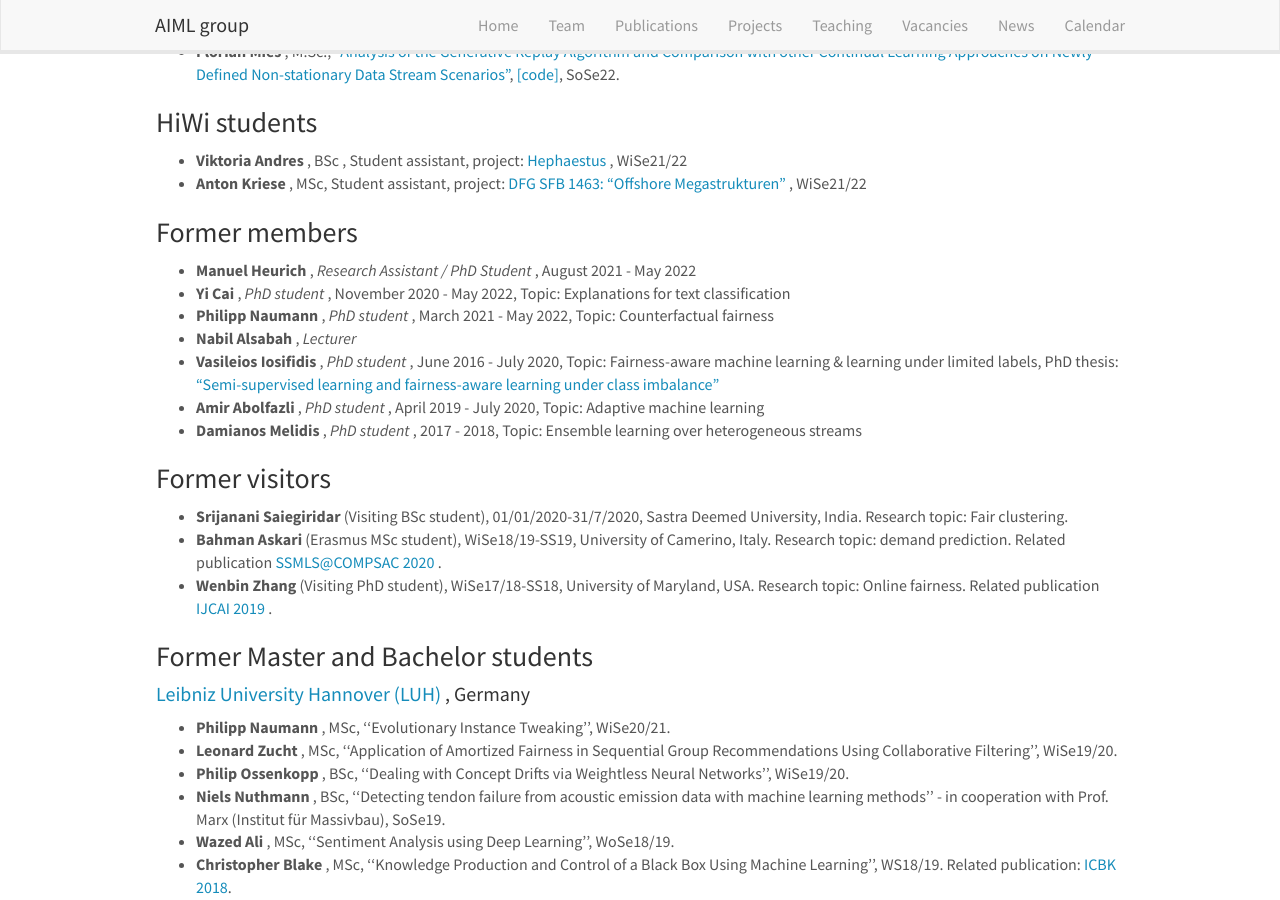
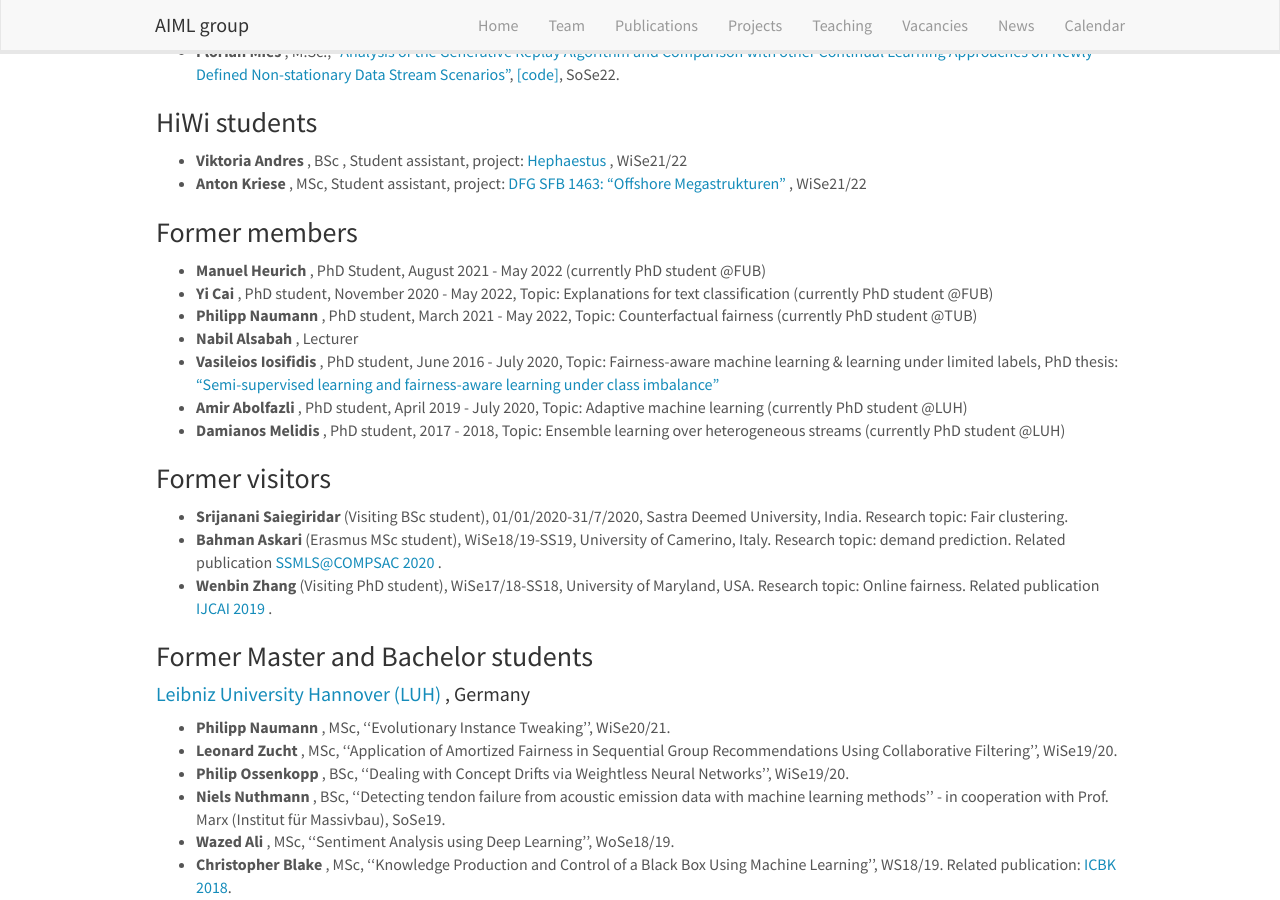
Before and after one commit to AIML-research/AIML-research.github.io, a Jekyll site: the page built from _pages/team.md, in a window 1280 px wide and 900 px high, scrolled down 1031 px. Built offline with Jekyll 4.4.1, drawn with Linux system fonts in a browser that asks for light colours; nearby versions of some CDN libraries.

Commit message:
Update team.md

```diff
--- a/_pages/team.md
+++ b/_pages/team.md
@@ -216,13 +216,13 @@ permalink: /team/
 
 ### Former members
 
-- <b> Manuel Heurich </b>, <i> Research Assistant / PhD Student </i>, August 2021 - May 2022
-- <b> Yi Cai </b>, <i> PhD student </i>, November 2020 - May 2022, Topic: Explanations for text classification
-- <b> Philipp Naumann </b>, <i> PhD student </i>, March 2021 - May 2022, Topic: Counterfactual fairness
-- <b> Nabil Alsabah </b>, <i> Lecturer </i>
-- <b> Vasileios Iosifidis </b>, <i> PhD student </i>, June 2016 - July 2020, Topic: Fairness-aware machine learning & learning under limited labels, PhD thesis: <a href ="http://l3s.de/~iosifidis/Publications/PHD_Dissertation.pdf"> "Semi-supervised learning and fairness-aware learning under class imbalance" </a>
-- <b> Amir Abolfazli </b>, <i> PhD student </i>, April 2019 - July 2020, Topic: Adaptive machine learning
-- <b> Damianos Melidis </b>, <i> PhD student </i>, 2017 - 2018, Topic: Ensemble learning over heterogeneous streams
+- <b> Manuel Heurich </b>, PhD Student, August 2021 - May 2022 (currently PhD student @FUB)
+- <b> Yi Cai </b>, PhD student, November 2020 - May 2022, Topic: Explanations for text classification (currently PhD student @FUB)
+- <b> Philipp Naumann </b>, PhD student, March 2021 - May 2022, Topic: Counterfactual fairness  (currently PhD student @TUB)
+- <b> Nabil Alsabah </b>, Lecturer
+- <b> Vasileios Iosifidis </b>, PhD student, June 2016 - July 2020, Topic: Fairness-aware machine learning & learning under limited labels, PhD thesis: <a href ="http://l3s.de/~iosifidis/Publications/PHD_Dissertation.pdf"> "Semi-supervised learning and fairness-aware learning under class imbalance" </a>
+- <b> Amir Abolfazli </b>, PhD student, April 2019 - July 2020, Topic: Adaptive machine learning  (currently PhD student @LUH)
+- <b> Damianos Melidis </b>, PhD student, 2017 - 2018, Topic: Ensemble learning over heterogeneous streams  (currently PhD student @LUH)
 
 ### Former visitors
 
```
